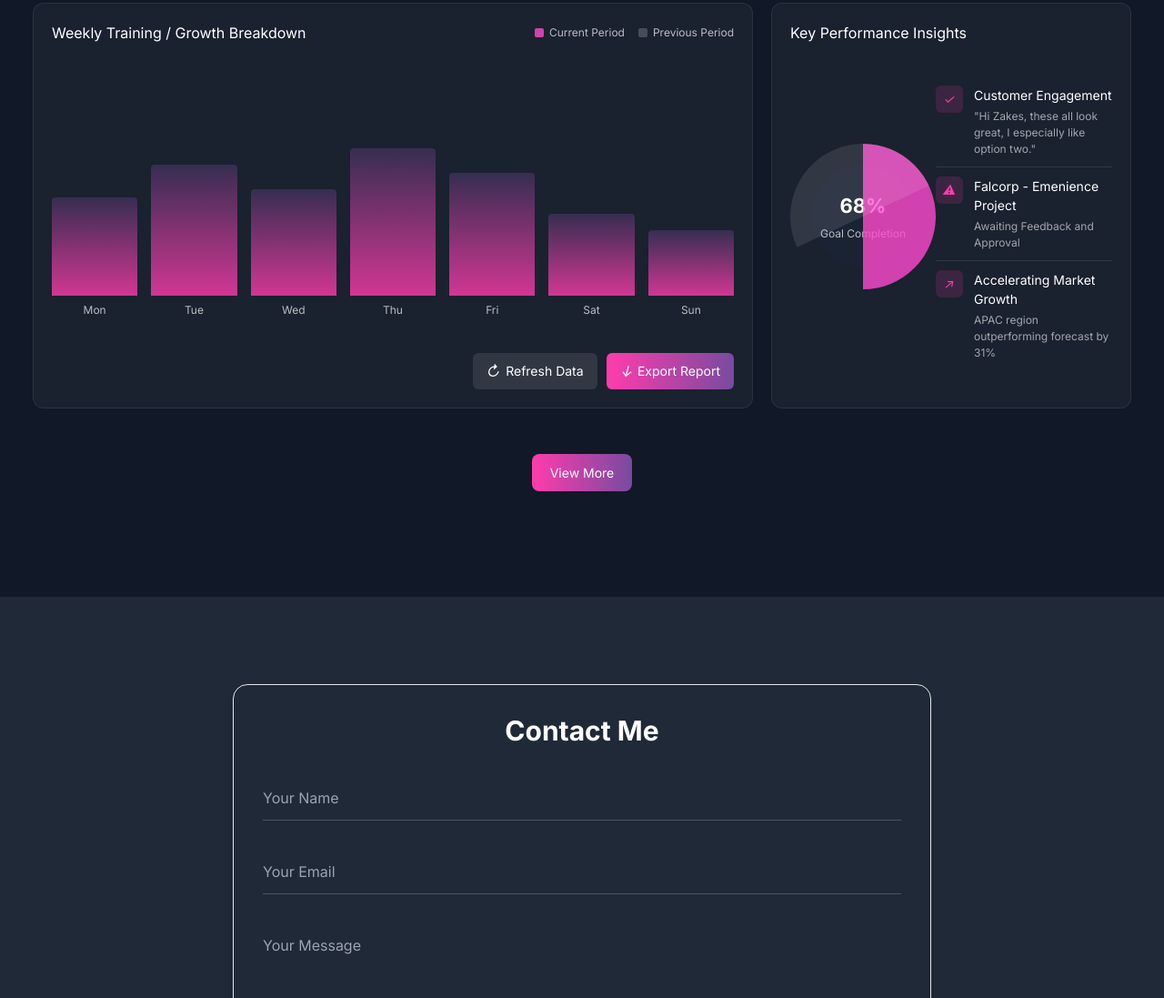
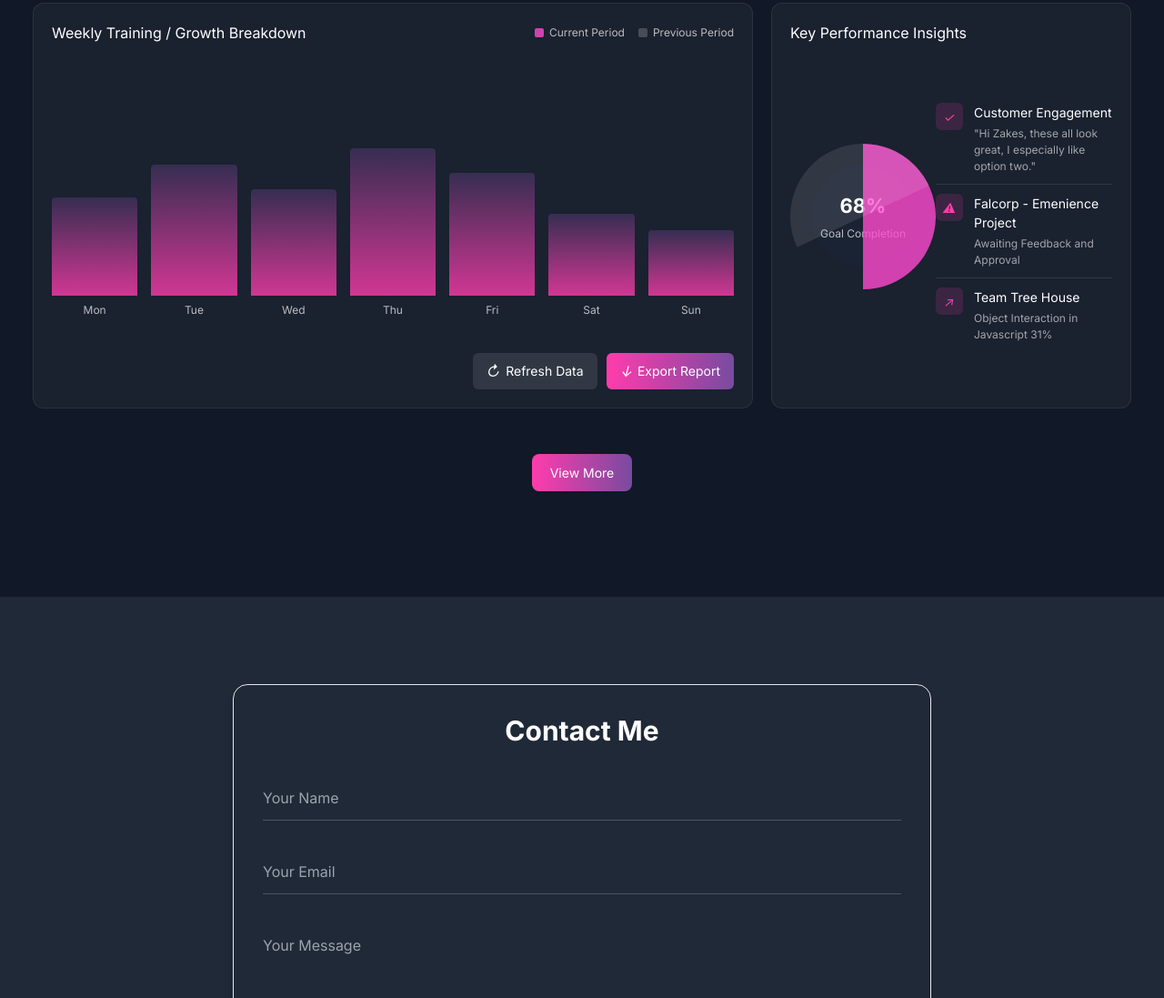
Before and after one commit to ZakesJ/majesticode, a plain HTML site: page index.html in a window 1280 px wide. Shown: the part 2046-3143 px from the top of the page at 91% size. Drawn offline with nearby package versions, Linux system fonts and the light colour scheme; animation ran at ten frames a second.

Commit message:
Updated hero section and project cards

```diff
--- a/index.html
+++ b/index.html
@@ -197,8 +197,8 @@
                         <div class="insight-item">
                             <div class="insight-icon"><i>↗</i></div>
                             <div class="insight-content">
-                                <div class="insight-title">Accelerating Market Growth</div>
-                                <div class="insight-desc">APAC region outperforming forecast by 31%</div>
+                                <div class="insight-title">Team Tree House</div>
+                                <div class="insight-desc">Object Interaction in Javascript 31%</div>
                             </div>
                         </div>
                     </div>
```
